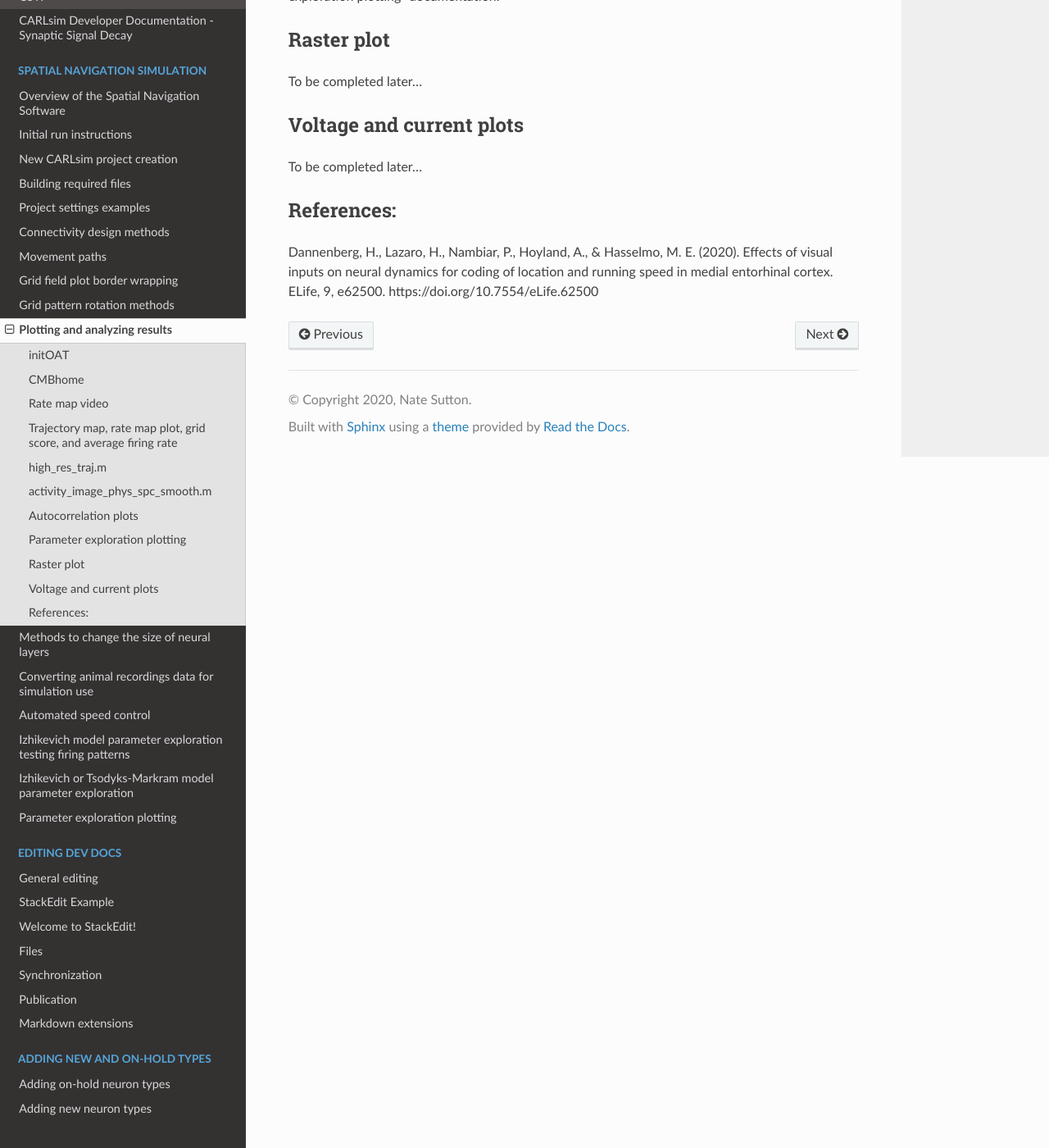
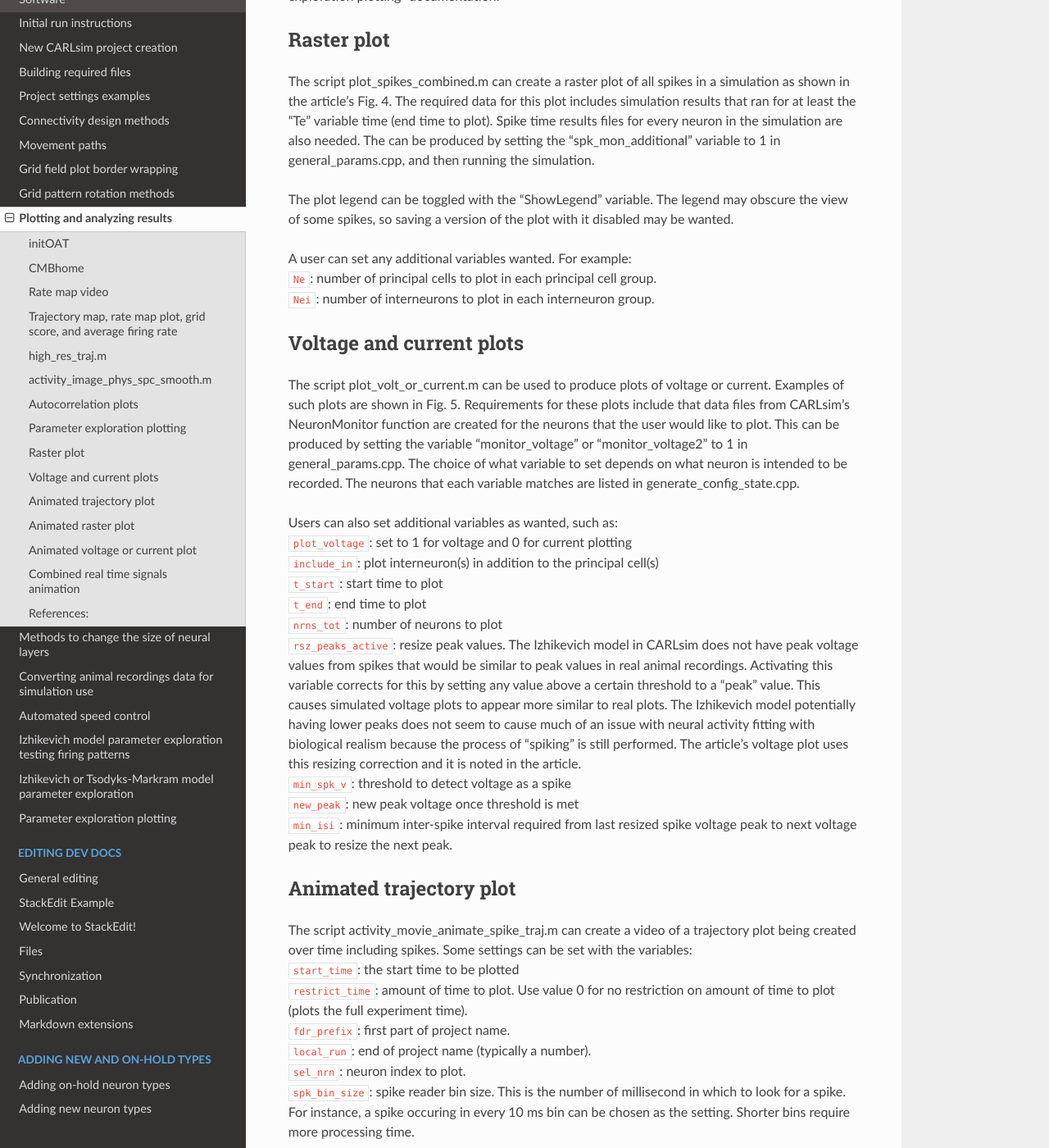
Before and after one commit to Hippocampome-Org/hco_dev_docs, a Sphinx documentation site: the page built from docs/spatial_nav/plotting_results.md, in a window 1280 px wide and 1400 px high, scrolled down 3560 px. Shown: the whole window at 82% size. Built offline with Sphinx 7.4.7 and the Read the Docs theme 2.0.0, drawn with Linux system fonts in a browser that asks for light colours; some of the changed text lies outside the part shown.

Commit message:
updated spatial nav sim docs

```diff
--- a/docs/spatial_nav/plotting_results.md
+++ b/docs/spatial_nav/plotting_results.md
@@ -82,11 +82,58 @@ Grid scores from parameter testing can be plotted with the instructions in the "
 
 ## Raster plot
 
-To be completed later...
+The script plot_spikes_combined.m can create a raster plot of all spikes in a simulation as shown in the article's Fig. 4. The required data for this plot includes simulation results that ran for at least the "Te" variable time (end time to plot). Spike time results files for every neuron in the simulation are also needed. The can be produced by setting the "spk_mon_additional" variable to 1 in general_params.cpp, and then running the simulation.
+
+The plot legend can be toggled with the "ShowLegend" variable. The legend may obscure the view of some spikes, so saving a version of the plot with it disabled may be wanted.
+
+A user can set any additional variables wanted. For example:
+<br>`Ne`: number of principal cells to plot in each principal cell group.
+<br>`Nei`: number of interneurons to plot in each interneuron group.
 
 ## Voltage and current plots
 
-To be completed later...
+The script plot_volt_or_current.m can be used to produce plots of voltage or current. Examples of such plots are shown in Fig. 5. Requirements for these plots include that data files from CARLsim's NeuronMonitor function are created for the neurons that the user would like to plot. This can be produced by setting the variable "monitor_voltage" or "monitor_voltage2" to 1 in general_params.cpp. The choice of what variable to set depends on what neuron is intended to be recorded. The neurons that each variable matches are listed in generate_config_state.cpp.
+
+Users can also set additional variables as wanted, such as:
+<br>`plot_voltage`: set to 1 for voltage and 0 for current plotting
+<br>`include_in`: plot interneuron(s) in addition to the principal cell(s)
+<br>`t_start`: start time to plot
+<br>`t_end`: end time to plot
+<br>`nrns_tot`: number of neurons to plot
+<br>`rsz_peaks_active`: resize peak values. The Izhikevich model in CARLsim does not have peak voltage values from spikes that would be similar to peak values in real animal recordings. Activating this variable corrects for this by setting any value above a certain threshold to a "peak" value. This causes simulated voltage plots to appear more similar to real plots. The Izhikevich model potentially having lower peaks does not seem to cause much of an issue with neural activity fitting with biological realism because the process of "spiking" is still performed. The article's voltage plot uses this resizing correction and it is noted in the article.
+<br>`min_spk_v`: threshold to detect voltage as a spike
+<br>`new_peak`: new peak voltage once threshold is met
+<br>`min_isi`: minimum inter-spike interval required from last resized spike voltage peak to next voltage peak to resize the next peak.
+
+## Animated trajectory plot
+
+The script activity_movie_animate_spike_traj.m can create a video of a trajectory plot being created over time including spikes. Some settings can be set with the variables:
+<br>`start_time`: the start time to be plotted
+<br>`restrict_time`: amount of time to plot. Use value 0 for no restriction on amount of time to plot (plots the full experiment time).
+<br>`fdr_prefix`: first part of project name.
+<br>`local_run`: end of project name (typically a number).
+<br>`sel_nrn`: neuron index to plot.
+<br>`spk_bin_size`: spike reader bin size. This is the number of millisecond in which to look for a spike. For instance, a spike occuring in every 10 ms bin can be chosen as the setting. Shorter bins require more processing time.
+
+## Animated raster plot
+
+The script activity_movie_plot_spikes_group.m can create a video of a raster plot of a group of neurons occuring over time. Some variables that control settings include:
+<br>`N`: number of neurons to plot.
+<br>`t_window`: amount of time (window of time) to plot as the experiment time increases.
+<br>`t_start`: start time to plot
+<br>`t_end`: end of plot time
+<br>`use_selected_time`: supply a csv file with saved spike times rather than using ".dat" results files from CARLsim. This is useful if a user wants to plot time far after the start of an experiment, e.g., 1 hr after the start as shown in the second half of the article's supplemental material Fig. S5 video. Having to load data from such a long time in an experiment may produce memory issues on a computer. Creating the csv file through seperate processing of a ".dat" file from CARLsim's spike recording can help avoid the computer resource overload isse.
+<br>`alter_plot_start_time`: alter time shown in the video by a value. This is useful when specifying a time to match the time present in a `use_selected_time` file.
+
+## Animated voltage or current plot
+
+The script activity_movie_volt_or_current.m can create a video of voltage or current occuring over time in an experiment. Many of the plot options are similar to the script plot_volt_or_current.m described above. Additional settings parameters include setting the name of a video file, e.g., "volt_movie.avi", in the line that includes VideoWriter.
+
+## Combined real time signals animation
+
+A video that combines rate map, trajectory, raster, and voltage plot videos can be created through video production. An example of such a video is the one shown in the article's supplemental material figure Fig S5. This video was created with the video editor Kdenlive (kdenlive.org; an open source tool) on Ubuntu Linux.
+
+A part of the video production was changing the speed of the individual videos to match each other. The different videos showed time occuring at different rates and needed to be syncronized. Kdenlive has a function to duplicate a video clip with a speed change. That function was used to get the videos at least very close to matching each others' rate of time passing.
 
 ## References:
 
```
